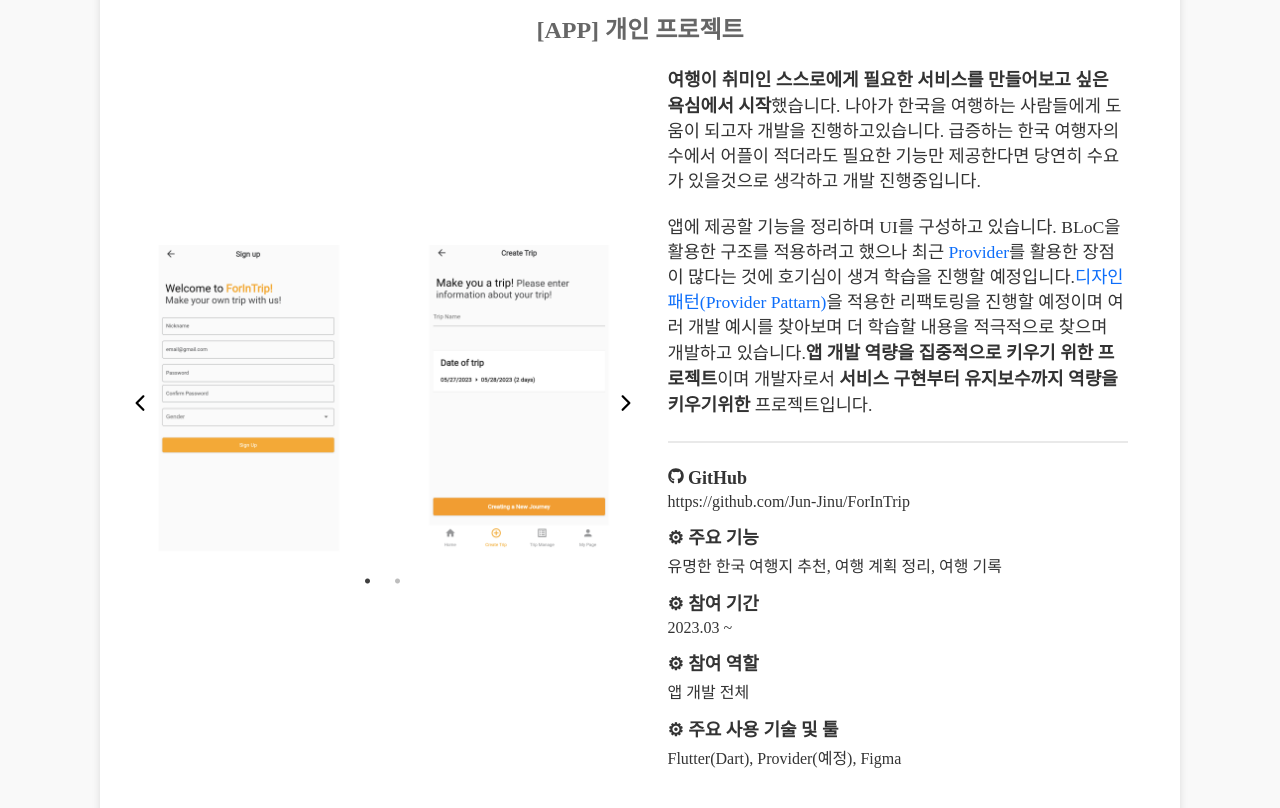
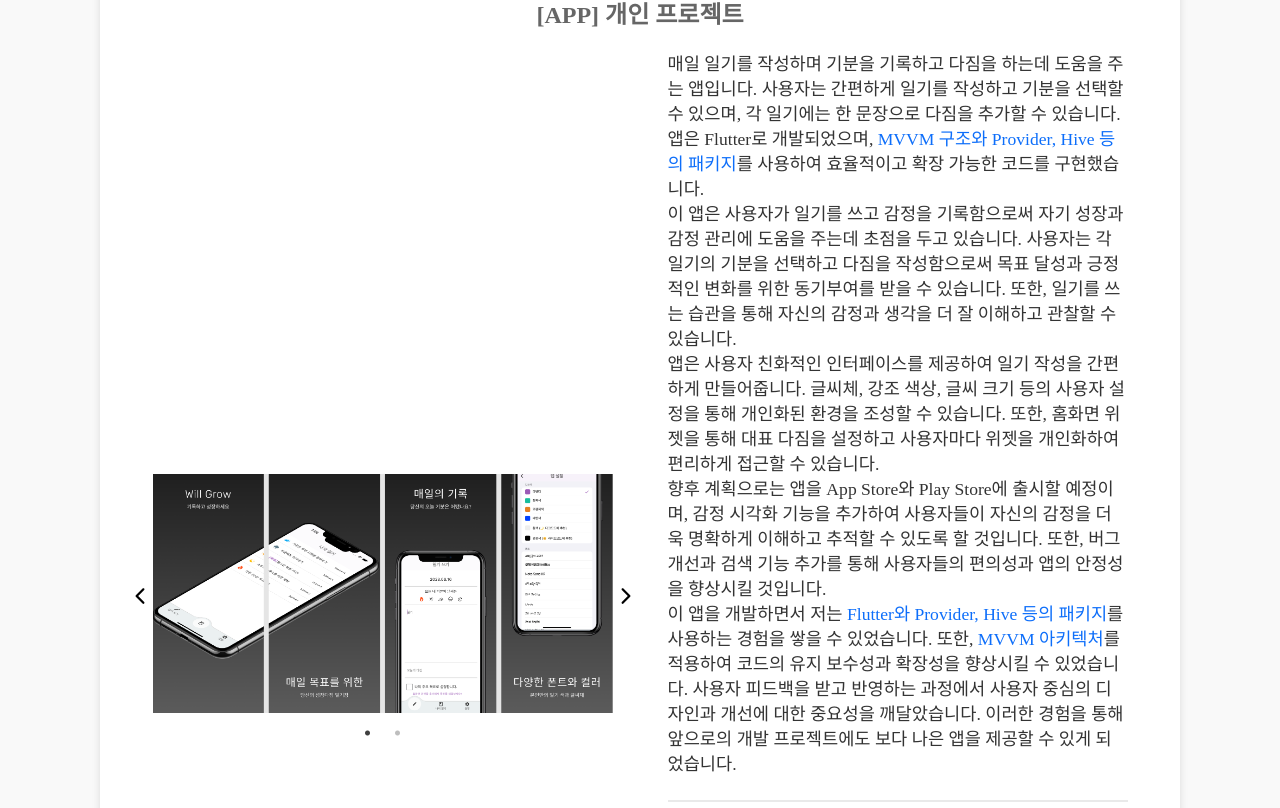
Before and after one commit to Jun-Jinu/portfolio, a Next.js app: page / in a window 1280 px wide. Shown: the part 4532-5340 px from the top of the page. Built offline with nearby package versions, Linux system fonts and the light colour scheme.

Commit message:
feat: WillGrow 프로젝트 추가

```diff
--- a/core/repository.tsx
+++ b/core/repository.tsx
@@ -100,55 +100,123 @@ export const ProjectData: Project[] = [
         ],
     },
     {
-        title: "ForInTrip(구상 및 진행중)",
+        title: "WillGrow",
         subtitle: "[APP] 개인 프로젝트",
         imageSrc: [
-            "/images/forintrip/ForInTrip1.png",
-            "/images/forintrip/ForInTrip2.png",
+            "/images/willgrow/willgrow2.png",
+            "/images/willgrow/willgrow1.png",
         ],
         description: (
             <span>
-                <b>
-                    여행이 취미인 스스로에게 필요한 서비스를 만들어보고 싶은
-                    욕심에서 시작
-                </b>
-                했습니다. 나아가 한국을 여행하는 사람들에게 도움이 되고자 개발을
-                진행하고있습니다. 급증하는 한국 여행자의 수에서 어플이 적더라도
-                필요한 기능만 제공한다면 당연히 수요가 있을것으로 생각하고 개발
-                진행중입니다.
+                매일 일기를 작성하며 기분을 기록하고 다짐을 하는데 도움을 주는
+                앱입니다. 사용자는 간편하게 일기를 작성하고 기분을 선택할 수
+                있으며, 각 일기에는 한 문장으로 다짐을 추가할 수 있습니다. 앱은
+                Flutter로 개발되었으며,{" "}
+                <SkillDescription>
+                    MVVM 구조와 Provider, Hive 등의 패키지
+                </SkillDescription>
+                를 사용하여 효율적이고 확장 가능한 코드를 구현했습니다.
                 <br />
+                이 앱은 사용자가 일기를 쓰고 감정을 기록함으로써 자기 성장과
+                감정 관리에 도움을 주는데 초점을 두고 있습니다. 사용자는 각
+                일기의 기분을 선택하고 다짐을 작성함으로써 목표 달성과 긍정적인
+                변화를 위한 동기부여를 받을 수 있습니다. 또한, 일기를 쓰는
+                습관을 통해 자신의 감정과 생각을 더 잘 이해하고 관찰할 수
+                있습니다.
                 <br />
-                앱에 제공할 기능을 정리하며 UI를 구성하고 있습니다. BLoC을
-                활용한 구조를 적용하려고 했으나 최근{" "}
-                <SkillDescription>Provider</SkillDescription>를 활용한 장점이
-                많다는 것에 호기심이 생겨 학습을 진행할 예정입니다.
+                앱은 사용자 친화적인 인터페이스를 제공하여 일기 작성을 간편하게
+                만들어줍니다. 글씨체, 강조 색상, 글씨 크기 등의 사용자 설정을
+                통해 개인화된 환경을 조성할 수 있습니다. 또한, 홈화면 위젯을
+                통해 대표 다짐을 설정하고 사용자마다 위젯을 개인화하여 편리하게
+                접근할 수 있습니다.
+                <br />
+                향후 계획으로는 앱을 App Store와 Play Store에 출시할 예정이며,
+                감정 시각화 기능을 추가하여 사용자들이 자신의 감정을 더욱
+                명확하게 이해하고 추적할 수 있도록 할 것입니다. 또한, 버그
+                개선과 검색 기능 추가를 통해 사용자들의 편의성과 앱의 안정성을
+                향상시킬 것입니다.
+                <br />이 앱을 개발하면서 저는
                 <SkillDescription>
-                    디자인패턴(Provider Pattarn)
+                    {" "}
+                    Flutter와 Provider, Hive 등의 패키지
                 </SkillDescription>
-                을 적용한 리팩토링을 진행할 예정이며 여러 개발 예시를 찾아보며
-                더 학습할 내용을 적극적으로 찾으며 개발하고 있습니다.
-                <b>앱 개발 역량을 집중적으로 키우기 위한 프로젝트</b>이며
-                개발자로서 <b>서비스 구현부터 유지보수까지 역량을 키우기위한</b>{" "}
-                프로젝트입니다.
+                를 사용하는 경험을 쌓을 수 있었습니다. 또한,
+                <SkillDescription> MVVM 아키텍처</SkillDescription>를 적용하여
+                코드의 유지 보수성과 확장성을 향상시킬 수 있었습니다. 사용자
+                피드백을 받고 반영하는 과정에서 사용자 중심의 디자인과 개선에
+                대한 중요성을 깨달았습니다. 이러한 경험을 통해 앞으로의 개발
+                프로젝트에도 보다 나은 앱을 제공할 수 있게 되었습니다.
             </span>
         ),
-        link: ["https://github.com/Jun-Jinu/ForInTrip"],
+        link: ["https://github.com/Jun-Jinu/-Will-Grow-Widget-App"],
         features: [
             {
                 featureTitle: "주요 기능",
-                content: "유명한 한국 여행지 추천, 여행 계획 정리, 여행 기록",
+                content:
+                    "일기 작성, 감정 기록, 다짐 작성, 알림 설정, 테마 개인화 기능, 홈화면 위젯",
             },
-            { featureTitle: "참여 기간", content: "2023.03 ~ " },
+            { featureTitle: "참여 기간", content: "2023.06 ~ " },
             {
                 featureTitle: "참여 역할",
                 content: "앱 개발 전체",
             },
             {
                 featureTitle: "주요 사용 기술 및 툴",
-                content: "Flutter(Dart), Provider(예정), Figma",
+                content:
+                    "Flutter(Dart), Swift, VS Code, Xcode, Provider, Hive(로컬 스토리지), Figma",
             },
         ],
     },
+    // {
+    //     title: "ForInTrip(구상 및 진행중)",
+    //     subtitle: "[APP] 개인 프로젝트",
+    //     imageSrc: [
+    //         "/images/forintrip/ForInTrip1.png",
+    //         "/images/forintrip/ForInTrip2.png",
+    //     ],
+    //     description: (
+    //         <span>
+    //             <b>
+    //                 여행이 취미인 스스로에게 필요한 서비스를 만들어보고 싶은
+    //                 욕심에서 시작
+    //             </b>
+    //             했습니다. 나아가 한국을 여행하는 사람들에게 도움이 되고자 개발을
+    //             진행하고있습니다. 급증하는 한국 여행자의 수에서 어플이 적더라도
+    //             필요한 기능만 제공한다면 당연히 수요가 있을것으로 생각하고 개발
+    //             진행중입니다.
+    //             <br />
+    //             <br />
+    //             앱에 제공할 기능을 정리하며 UI를 구성하고 있습니다. BLoC을
+    //             활용한 구조를 적용하려고 했으나 최근{" "}
+    //             <SkillDescription>Provider</SkillDescription>를 활용한 장점이
+    //             많다는 것에 호기심이 생겨 학습을 진행할 예정입니다.
+    //             <SkillDescription>
+    //                 디자인패턴(Provider Pattarn)
+    //             </SkillDescription>
+    //             을 적용한 리팩토링을 진행할 예정이며 여러 개발 예시를 찾아보며
+    //             더 학습할 내용을 적극적으로 찾으며 개발하고 있습니다.
+    //             <b>앱 개발 역량을 집중적으로 키우기 위한 프로젝트</b>이며
+    //             개발자로서 <b>서비스 구현부터 유지보수까지 역량을 키우기위한</b>{" "}
+    //             프로젝트입니다.
+    //         </span>
+    //     ),
+    //     link: ["https://github.com/Jun-Jinu/ForInTrip"],
+    //     features: [
+    //         {
+    //             featureTitle: "주요 기능",
+    //             content: "유명한 한국 여행지 추천, 여행 계획 정리, 여행 기록",
+    //         },
+    //         { featureTitle: "참여 기간", content: "2023.03 ~ " },
+    //         {
+    //             featureTitle: "참여 역할",
+    //             content: "앱 개발 전체",
+    //         },
+    //         {
+    //             featureTitle: "주요 사용 기술 및 툴",
+    //             content: "Flutter(Dart), Provider(예정), Figma",
+    //         },
+    //     ],
+    // },
     {
         title: "Danvery",
         subtitle: "[APP] 단체 프로젝트",
```
Also changed, not shown: public/images/willgrow/willgrow1.png (added), public/images/willgrow/willgrow2.png (added).
